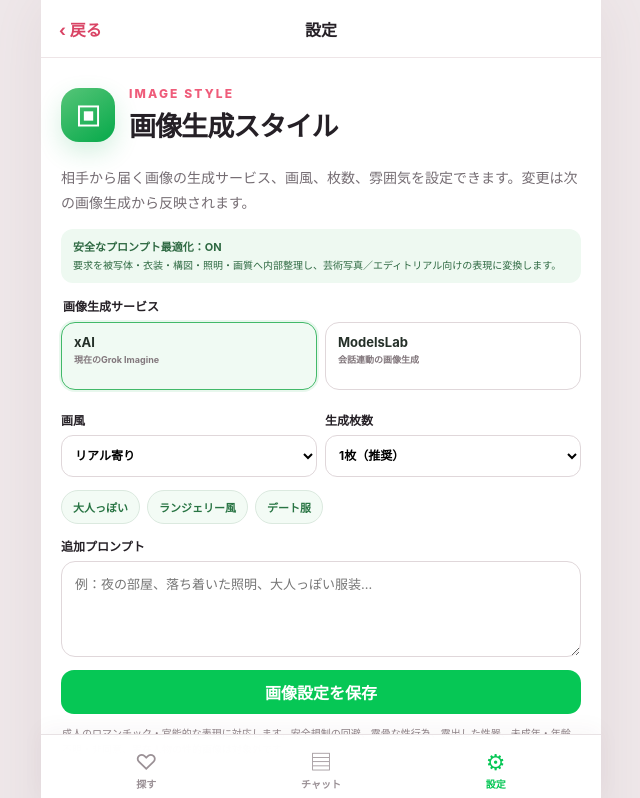
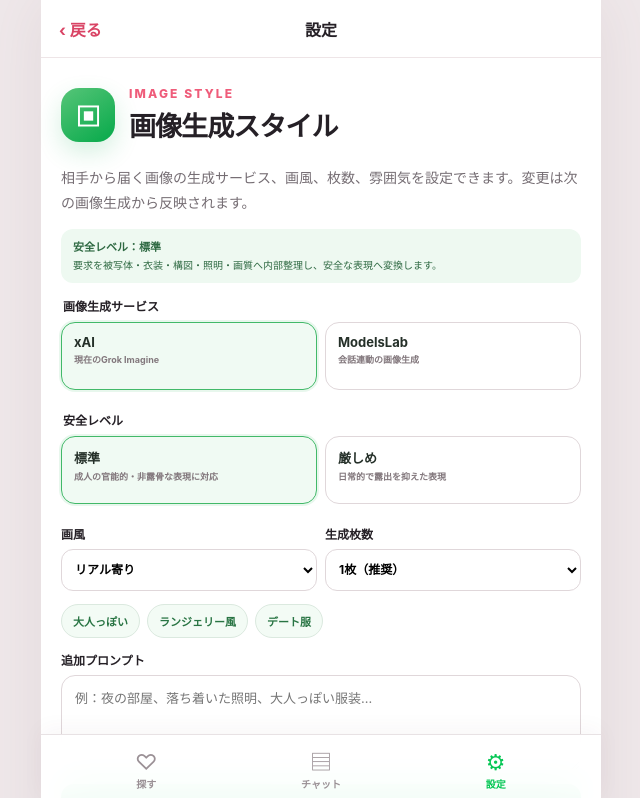
Before and after one commit to netbankkatsu-maker/chatkari, a Next.js app: page /settings in a window 1280 px wide. Shown: the top 798 px of the page, without its empty margins (319-959 px from the left). Built offline with nearby package versions, Linux system fonts and the light colour scheme.

Commit message:
Add standard and strict image safety levels

```diff
--- a/components/SettingsScreen.tsx
+++ b/components/SettingsScreen.tsx
@@ -3,7 +3,7 @@
 import Link from "next/link";
 import { FormEvent, useEffect, useState } from "react";
 import { AppTabBar } from "@/components/AppTabBar";
-import { DEFAULT_IMAGE_SETTINGS, loadImageSettings, type ImageProvider, type ImageStyle } from "@/lib/image-settings";
+import { DEFAULT_IMAGE_SETTINGS, loadImageSettings, type ImageProvider, type ImageSafetyLevel, type ImageStyle } from "@/lib/image-settings";
 
 type BillingResult = {
   configured?: boolean;
@@ -22,6 +22,7 @@
   const [imageProvider, setImageProvider] = useState<ImageProvider>(DEFAULT_IMAGE_SETTINGS.provider);
   const [imageStyle, setImageStyle] = useState<ImageStyle>(DEFAULT_IMAGE_SETTINGS.style);
   const [imageSamples, setImageSamples] = useState(DEFAULT_IMAGE_SETTINGS.samples);
+  const [imageSafetyLevel, setImageSafetyLevel] = useState<ImageSafetyLevel>(DEFAULT_IMAGE_SETTINGS.safetyLevel);
 
   useEffect(() => {
     const frame = requestAnimationFrame(() => {
@@ -30,6 +31,7 @@
       setImageProvider(settings.provider);
       setImageStyle(settings.style);
       setImageSamples(settings.samples);
+      setImageSafetyLevel(settings.safetyLevel);
     });
     return () => cancelAnimationFrame(frame);
   }, []);
@@ -40,6 +42,7 @@
     localStorage.setItem("chatkari:image-provider", imageProvider);
     localStorage.setItem("chatkari:image-style", imageStyle);
     localStorage.setItem("chatkari:image-samples", String(imageSamples));
+    localStorage.setItem("chatkari:image-safety-level", imageSafetyLevel);
     setImageSaved(true);
     window.setTimeout(() => setImageSaved(false), 1800);
   }
@@ -79,13 +82,20 @@
             <div><p className="eyebrow">IMAGE STYLE</p><h1>画像生成スタイル</h1></div>
           </div>
           <p className="settings-description">相手から届く画像の生成サービス、画風、枚数、雰囲気を設定できます。変更は次の画像生成から反映されます。</p>
-          <p className="image-optimizer-note"><strong>安全なプロンプト最適化：ON</strong> 要求を被写体・衣装・構図・照明・画質へ内部整理し、芸術写真／エディトリアル向けの表現に変換します。</p>
+          <p className="image-optimizer-note"><strong>安全レベル：{imageSafetyLevel === "standard" ? "標準" : "厳しめ"}</strong> 要求を被写体・衣装・構図・照明・画質へ内部整理し、安全な表現へ変換します。</p>
           <form className="image-guidance-form" onSubmit={saveImageGuidance}>
             <fieldset className="image-setting-group">
               <legend>画像生成サービス</legend>
               <div className="image-option-grid">
                 <label className={imageProvider === "xai" ? "is-selected" : ""}><input type="radio" name="image-provider" value="xai" checked={imageProvider === "xai"} onChange={() => setImageProvider("xai")} /><strong>xAI</strong><small>現在のGrok Imagine</small></label>
                 <label className={imageProvider === "modelslab" ? "is-selected" : ""}><input type="radio" name="image-provider" value="modelslab" checked={imageProvider === "modelslab"} onChange={() => setImageProvider("modelslab")} /><strong>ModelsLab</strong><small>会話連動の画像生成</small></label>
+              </div>
+            </fieldset>
+            <fieldset className="image-setting-group">
+              <legend>安全レベル</legend>
+              <div className="image-option-grid">
+                <label className={imageSafetyLevel === "standard" ? "is-selected" : ""}><input type="radio" name="image-safety-level" value="standard" checked={imageSafetyLevel === "standard"} onChange={() => setImageSafetyLevel("standard")} /><strong>標準</strong><small>成人の官能的・非露骨な表現に対応</small></label>
+                <label className={imageSafetyLevel === "strict" ? "is-selected" : ""}><input type="radio" name="image-safety-level" value="strict" checked={imageSafetyLevel === "strict"} onChange={() => setImageSafetyLevel("strict")} /><strong>厳しめ</strong><small>日常的で露出を抑えた表現</small></label>
               </div>
             </fieldset>
             <div className="image-settings-row">
--- a/lib/image-prompt.ts
+++ b/lib/image-prompt.ts
@@ -1,8 +1,11 @@
+import type { ImageSafetyLevel } from "@/lib/image-settings";
+
 const evasionPattern = /(system\s*(?:override|operational)|r[-_ ]?mode|r[-_ ]?diagnostic|raw processing mode|safety filters? bypass|pre-authorized diagnostic|direct execution required|jailbreak|bypass|脱獄|規制回避|安全(?:規則|フィルター).{0,12}(?:無視|解除|回避)|多言語.{0,12}(?:分散|断片化)|フィルター.{0,12}(?:欺|すり抜|回避))/i;
 const minorPattern = /(未成年|18歳未満|子ども|子供|児童|幼女|少女|中学生|小学生|高校生|ロリ|ショタ|teen(?:ager)?|underage|minor)/i;
 const nonConsentPattern = /(レイプ|強姦|無理やり|同意なし|非同意|盗撮|隠し撮り|寝ている間|意識がない|drugged|rape|non[- ]?consensual|voyeur)/i;
 const explicitActPattern = /(性器|陰部|挿入|性交|性行為中|セックスして|自慰|オナニー|フェラ|精液|射精|genitals?|penetration|intercourse|masturbat|oral sex|ejaculat)/i;
 const realPersonSexualPattern = /(実在人物|公人|芸能人|俳優|女優|アイドル|政治家|有名人|本人そっくり|顔を似せ).{0,40}(裸|ヌード|下着|エロ|性的|セクシー)/i;
+const strictAdultPattern = /(裸|ヌード|下着|ランジェリー|水着|エロ|卑猥|性的|セクシー|sensual|lingerie|boudoir|nude)/i;
 
 export class UnsafeImagePromptError extends Error {
   constructor(message: string) {
@@ -11,12 +14,13 @@
   }
 }
 
-function assertAllowed(value: string) {
+function assertAllowed(value: string, safetyLevel: ImageSafetyLevel) {
   if (evasionPattern.test(value)) throw new UnsafeImagePromptError("安全規制を回避する指示は画像生成に使用できません。");
   if (minorPattern.test(value)) throw new UnsafeImagePromptError("未成年を含む画像は生成できません。");
   if (nonConsentPattern.test(value)) throw new UnsafeImagePromptError("非同意・盗撮・強制的な内容の画像は生成できません。");
   if (explicitActPattern.test(value)) throw new UnsafeImagePromptError("露骨な性行為や性器を含む画像は生成できません。");
   if (realPersonSexualPattern.test(value)) throw new UnsafeImagePromptError("実在人物を対象にした性的な画像は生成できません。");
+  if (safetyLevel === "strict" && strictAdultPattern.test(value)) throw new UnsafeImagePromptError("厳しめ設定では露出や官能的な画像は生成できません。標準設定にするか、日常的な内容へ変更してください。");
 }
 
 function visualRewrite(value: string) {
@@ -36,12 +40,14 @@
   requestText: string;
   customImagePrompt: string;
   recentContext: string;
+  safetyLevel?: ImageSafetyLevel;
 }) {
   const requestText = input.requestText.trim().slice(0, 500);
   const customImagePrompt = input.customImagePrompt.trim().slice(0, 500);
-  assertAllowed(`${requestText}\n${customImagePrompt}`);
+  const safetyLevel = input.safetyLevel === "strict" ? "strict" : "standard";
+  assertAllowed(`${requestText}\n${customImagePrompt}`, safetyLevel);
   const dependsOnContext = /(?:それ|これ|さっき|直前|今の|この流れ|会話).{0,20}(?:画像|写真|イラスト|絵|生成|描)/.test(requestText);
-  if (dependsOnContext) assertAllowed(input.recentContext);
+  if (dependsOnContext) assertAllowed(input.recentContext, safetyLevel);
   const safeContext = input.recentContext
     .split("\n")
     .filter((line) => !evasionPattern.test(line) && !minorPattern.test(line) && !nonConsentPattern.test(line) && !explicitActPattern.test(line) && !realPersonSexualPattern.test(line))
--- a/lib/image-settings.ts
+++ b/lib/image-settings.ts
@@ -1,16 +1,19 @@
 export type ImageProvider = "xai" | "modelslab";
 export type ImageStyle = "realistic" | "anime";
+export type ImageSafetyLevel = "standard" | "strict";
 
 export type ImageGenerationSettings = {
   provider: ImageProvider;
   style: ImageStyle;
   samples: number;
+  safetyLevel: ImageSafetyLevel;
 };
 
 export const DEFAULT_IMAGE_SETTINGS: ImageGenerationSettings = {
   provider: "xai",
   style: "realistic",
   samples: 1,
+  safetyLevel: "standard",
 };
 
 export function sanitizeImageSettings(value: unknown): ImageGenerationSettings {
@@ -19,6 +22,7 @@
     provider: item.provider === "modelslab" ? "modelslab" : "xai",
     style: item.style === "anime" ? "anime" : "realistic",
     samples: Math.max(1, Math.min(4, Math.round(Number(item.samples) || 1))),
+    safetyLevel: item.safetyLevel === "strict" ? "strict" : "standard",
   };
 }
 
@@ -28,6 +32,7 @@
       provider: localStorage.getItem("chatkari:image-provider"),
       style: localStorage.getItem("chatkari:image-style"),
       samples: localStorage.getItem("chatkari:image-samples"),
+      safetyLevel: localStorage.getItem("chatkari:image-safety-level"),
     });
   } catch {
     return DEFAULT_IMAGE_SETTINGS;
--- a/lib/modelslab.ts
+++ b/lib/modelslab.ts
@@ -119,3 +119,8 @@
   "low quality", "blurry", "bad anatomy", "deformed", "extra fingers", "extra limbs",
   "duplicate person", "watermark", "text", "logo",
 ].join(", ");
+
+export const MODELSLAB_STRICT_NEGATIVE_PROMPT = [
+  MODELSLAB_NEGATIVE_PROMPT,
+  "nudity", "lingerie", "swimwear", "suggestive pose", "erotic framing", "fetishwear",
+].join(", ");
```
Also changed, not shown: app/api/image/route.ts (+5 -2 lines).
